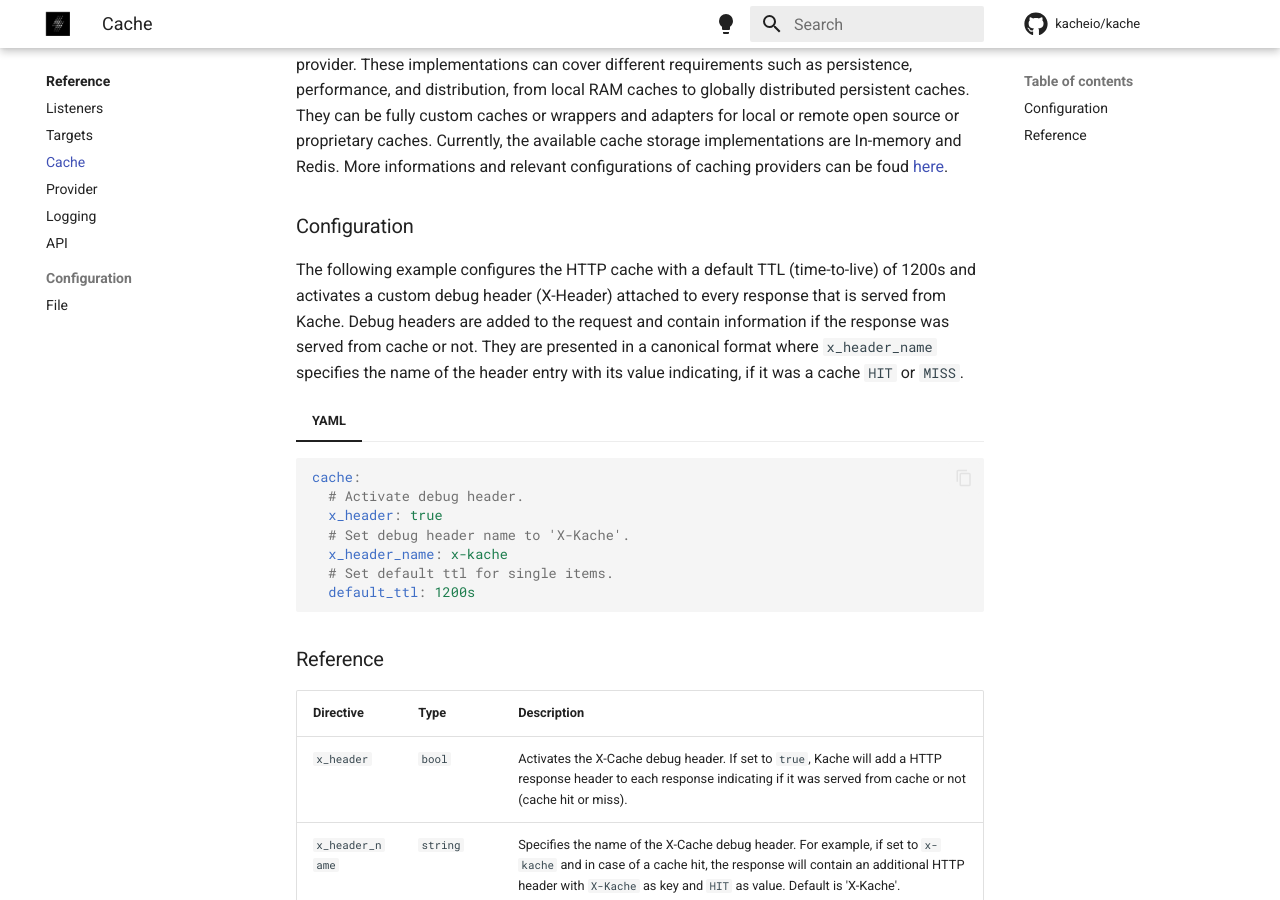
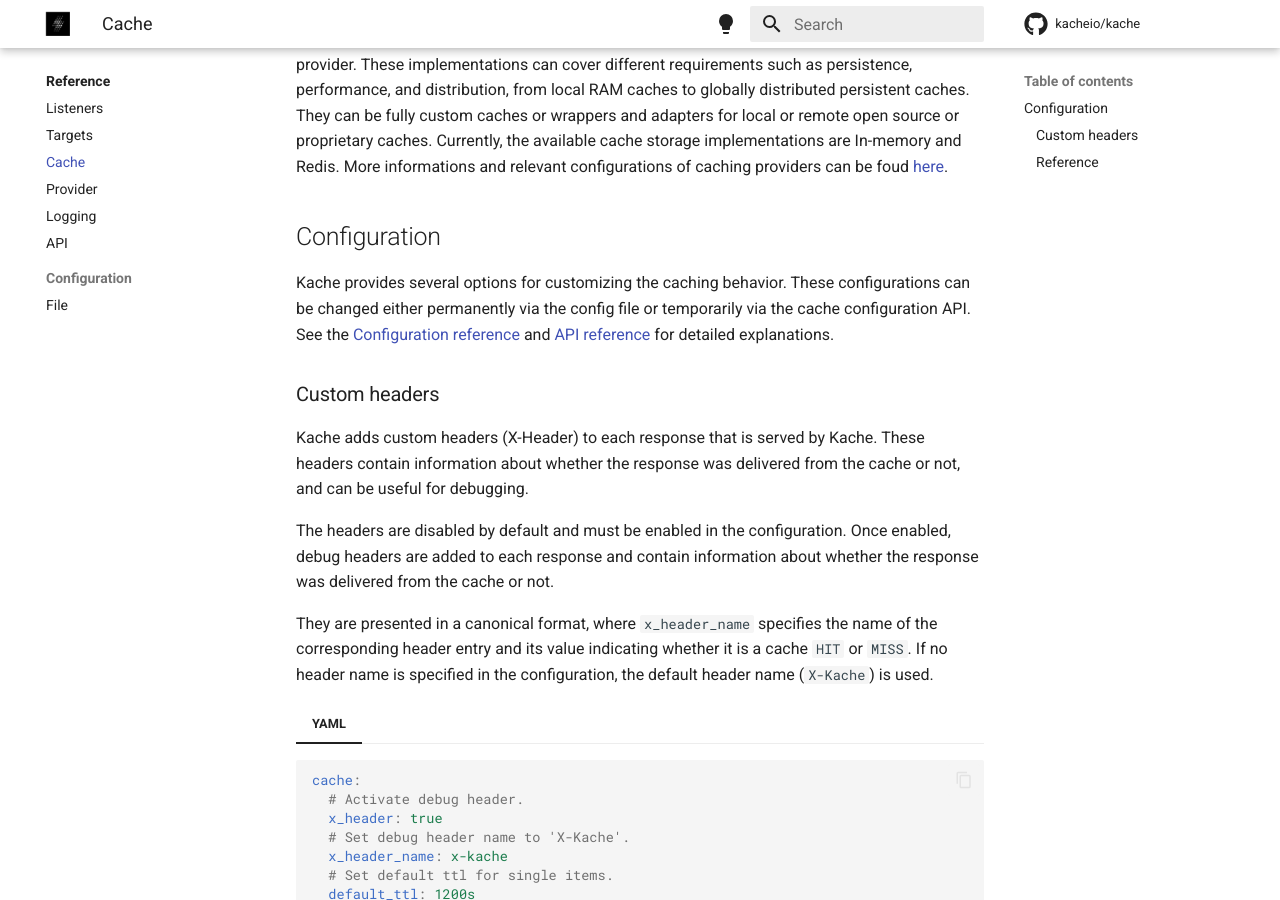
Before and after one commit to kacheio/docs, an MkDocs documentation site: the page built from docs/reference/cache.md, in a window 1280 px wide and 900 px high, scrolled down 665 px. Built offline with MkDocs 1.6.1 and Material for MkDocs 9.7.7, drawn with Linux system fonts in a browser that asks for light colours; comment, search, counter and statistics services are not loaded.

Commit message:
Update cache custom header reference (#29)

````diff
--- a/docs/reference/cache.md
+++ b/docs/reference/cache.md
@@ -15,10 +15,17 @@
 
 The actual storage of HTTP responses is delegated to the implementations of a caching provider. These implementations can cover different requirements such as persistence, performance, and distribution, from local RAM caches to globally distributed persistent caches. They can be fully custom caches or wrappers and adapters for local or remote open source or proprietary caches. Currently, the available cache storage implementations are In-memory and Redis. More informations and relevant configurations of caching providers can be foud [here](./provider.md).
 
-### Configuration
+## Configuration
 
-The following example configures the HTTP cache with a default TTL (time-to-live) of 1200s and activates a custom debug header (X-Header) attached to every response that is served from Kache. Debug headers are added to the request and contain information if the response was served from cache or not. They are presented in a canonical format where `x_header_name` specifies the name of the header entry with its value indicating, if it was a cache `HIT` or `MISS`.
+Kache provides several options for customizing the caching behavior. These configurations can be changed either permanently via the config file or temporarily via the cache configuration API. See the [Configuration reference](../intro/configuration.md) and [API reference](./api_specification.md#cache-configuration) for detailed explanations.
 
+### Custom headers
+
+Kache adds custom headers (X-Header) to each response that is served by Kache. These headers contain information about whether the response was delivered from the cache or not, and can be useful for debugging.
+
+The headers are disabled by default and must be enabled in the configuration. Once enabled, debug headers are added to each response and contain information about whether the response was delivered from the cache or not.
+
+They are presented in a canonical format, where `x_header_name` specifies the name of the corresponding header entry and its value indicating whether it is a cache `HIT` or `MISS`. If no header name is specified in the configuration, the default header name (`X-Kache`) is used.
 
 === "YAML"
   ```yaml
````
